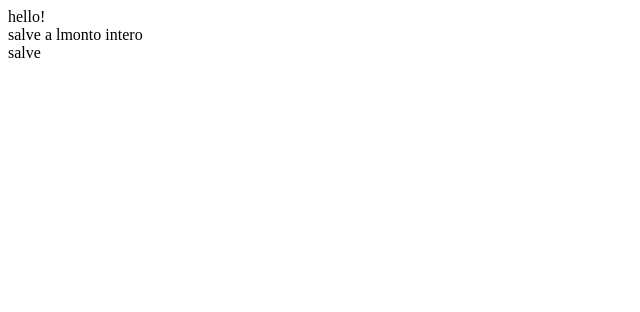
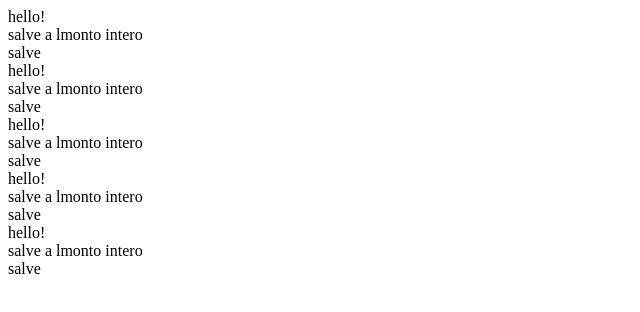
Before and after one commit to Virtualsc/test, a plain HTML site: page index.html in a window 1280 px wide. Shown: the whole page, without its empty margins (0-640 px from the left). Drawn offline with Linux system fonts and the light colour scheme.

Commit message:
ho aggiunto altra roba all'index.html

```diff
--- a/index.html
+++ b/index.html
@@ -1,3 +1,15 @@
 <div>hello!</div>
 <div> salve a lmonto intero</div>
 <div> salve</div>
+<div>hello!</div>
+<div> salve a lmonto intero</div>
+<div> salve</div>
+<div>hello!</div>
+<div> salve a lmonto intero</div>
+<div> salve</div>
+<div>hello!</div>
+<div> salve a lmonto intero</div>
+<div> salve</div>
+<div>hello!</div>
+<div> salve a lmonto intero</div>
+<div> salve</div>
```
